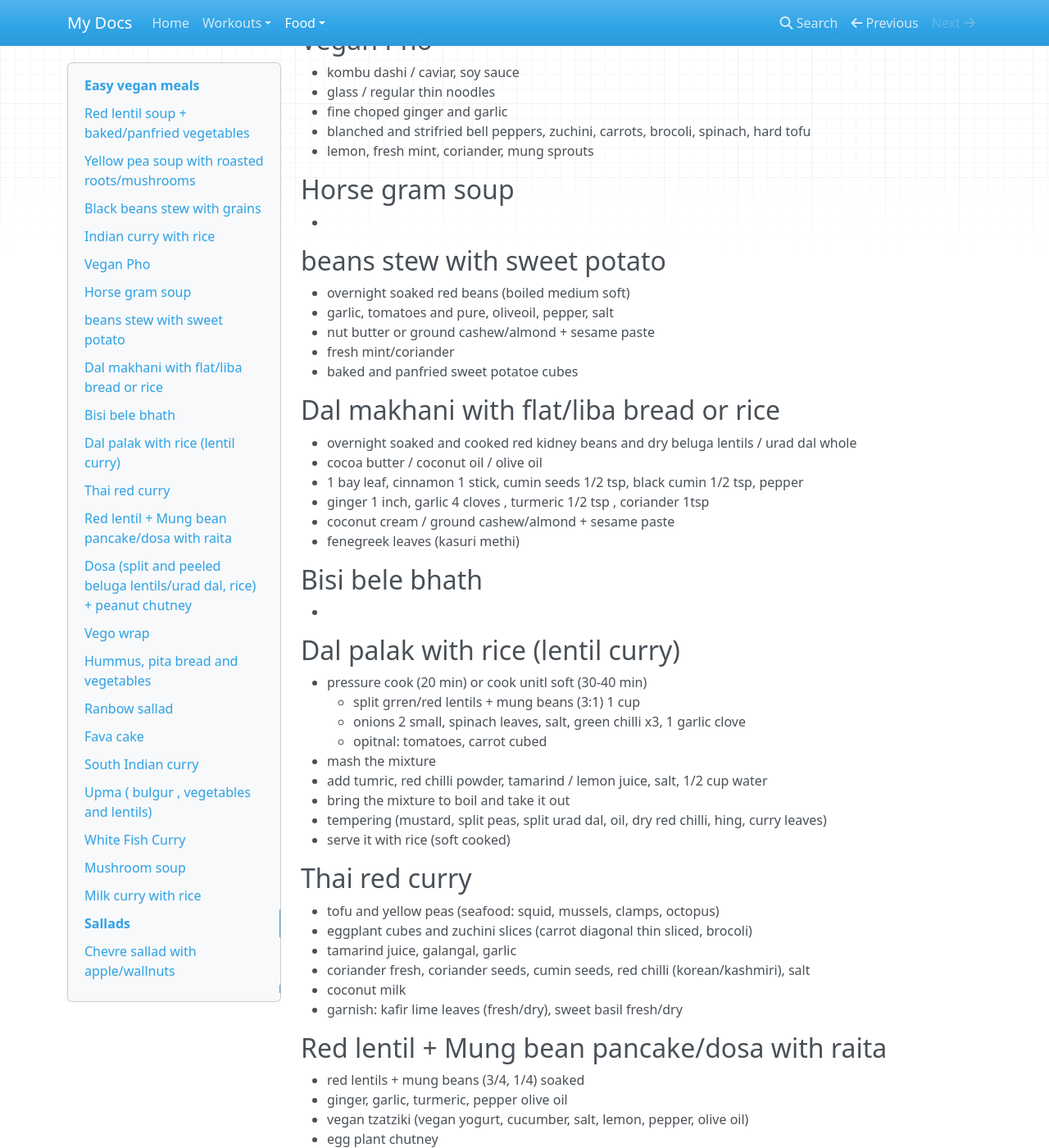
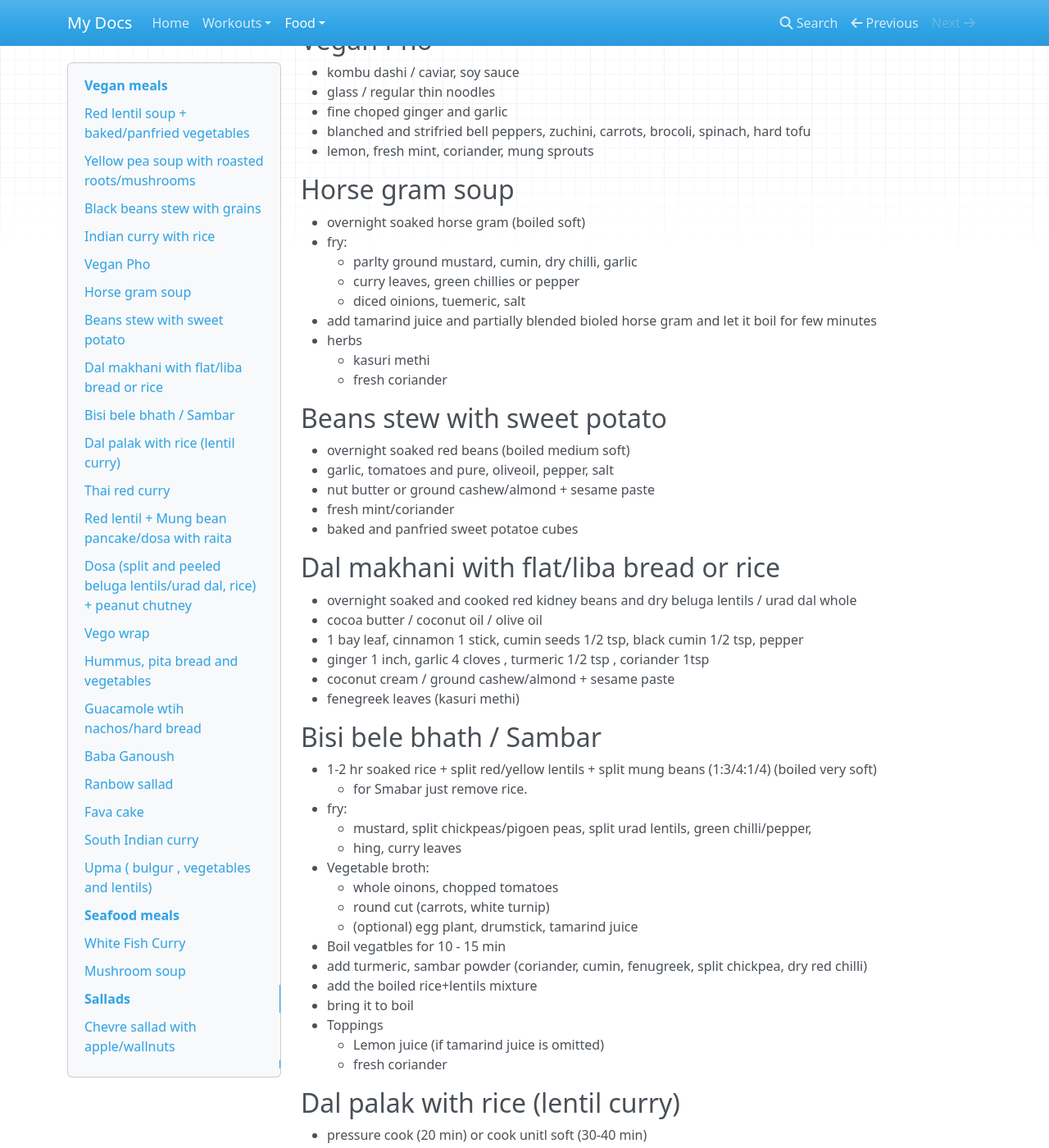
Before and after one commit to sid-kas/ActiveLiving, an MkDocs documentation site: the page built from docs/food/meals.md, in a window 1280 px wide and 1400 px high, scrolled down 930 px. Shown: the whole window at 82% size. Built offline with MkDocs 1.6.1, drawn with Linux system fonts in a browser that asks for light colours; nearby versions of some CDN libraries; some of the changed text lies outside the part shown.

Commit message:
more meals

```diff
--- a/docs/food/meals.md
+++ b/docs/food/meals.md
@@ -1,11 +1,11 @@
-# Easy vegan meals
+# Vegan meals
 
 ## Red lentil soup + baked/panfried vegetables
 - boil split red lentils 1:6 water
 - after 10 min, add garam masala + curry powder boils 5min
 - bake vegetables (potatoes, bell peppers, onions, tomatoes, carrot...)
 - panfried vegetables: carrot match sticks, long cut onions, peppers
-- herbs: coriander, mint, fenugreek leaves
+- herbs: coriander, mint, dry fenugreek leaves
 - our lentil soup on baked vegetables / place panfired veggies on lentil soup
 ## Yellow pea soup with roasted roots/mushrooms
 - overnight soaked yellow peas/chickpeas (boiled very soft)
@@ -39,9 +39,17 @@
 - lemon, fresh mint, coriander, mung sprouts
 
 ## Horse gram soup
--
+- overnight soaked horse gram (boiled soft)
+- fry:
+    - parlty ground mustard, cumin, dry chilli, garlic
+    - curry leaves, green chillies or pepper
+    - diced oinions, tuemeric, salt
+- add tamarind juice and partially blended bioled horse gram and let it boil for few minutes
+- herbs
+    - kasuri methi
+    - fresh coriander
 
-## beans stew with sweet potato
+## Beans stew with sweet potato
 - overnight soaked red beans (boiled medium soft)
 - garlic, tomatoes and pure, oliveoil, pepper, salt
 - nut butter or ground cashew/almond + sesame paste
@@ -56,8 +64,23 @@
 - coconut cream / ground cashew/almond + sesame paste
 - fenegreek leaves (kasuri methi)
 
-## Bisi bele bhath
--
+## Bisi bele bhath / Sambar
+- 1-2 hr soaked rice + split red/yellow lentils + split mung beans (1:3/4:1/4) (boiled very soft)
+    - for Smabar just remove rice.
+- fry:
+    - mustard, split chickpeas/pigoen peas, split urad lentils, green chilli/pepper,
+    - hing, curry leaves
+- Vegetable broth:
+    - whole oinons, chopped tomatoes
+    - round cut (carrots, white turnip)
+    - (optional) egg plant, drumstick, tamarind juice
+- Boil vegatbles for 10 - 15 min
+- add turmeric, sambar powder (coriander, cumin, fenugreek, split chickpea, dry red chilli)
+- add the boiled rice+lentils mixture
+- bring it to boil
+- Toppings
+    - Lemon juice (if tamarind juice is omitted)
+    - fresh coriander
 
 ## Dal palak with rice (lentil curry)
 - pressure cook (20 min) or cook unitl soft (30-40 min)
@@ -69,10 +92,11 @@
 - bring the mixture to boil and take it out
 - tempering (mustard, split peas, split urad dal, oil, dry red chilli, hing, curry leaves)
 - serve it with rice (soft cooked)
+
 ## Thai red curry
 - tofu and yellow peas (seafood: squid, mussels, clamps, octopus)
-- eggplant cubes and zuchini slices (carrot diagonal thin sliced, brocoli)
-- tamarind juice, galangal, garlic
+- eggplant cubes and zuchini slices (carrot diagonal thin sliced or sticks, brocoli)
+- tamarind juice, galangal, garlic (optional: shrimp paste / miso paste)
 - coriander fresh, coriander seeds, cumin seeds, red chilli (korean/kashmiri), salt
 - coconut milk
 - garnish:  kafir lime leaves (fresh/dry), sweet basil fresh/dry
@@ -98,8 +122,7 @@
     - On a heated pan preferably cat iron, pour and spread out the batter thin
     - Add few drops of oil and tilt the pan so the oil spreads
     - Roast till brown and take it out
-
-- peanut chutney
+- Peanut chutney
     - roast peanuts, split chickpeas, green chilli (coconut fresh/dry), 1 tsp oil
     - optinal: add fresh herbs mint, coriander at the end in the hot pan
     - add tamarind / lemon juice
@@ -120,13 +143,31 @@
     - drops of soy sauce, balsamic vinegar/ lemon juice
 - Just roll it up and enjoy
 - Do not over fill;)
+
 ## Hummus, pita bread and vegetables
 - tahini (dry roasted sesame paste)
 - overnight soaked yellow peas/chickpeas/lima beans/white beans (boiled very soft)
+    - optinal: add carrots or beets or any other roots while bioling
 - 1 tsp cumin mix (cumin, coriander, black cumin, fennel seeds 5:1:1:1 dry roasted and powdered)
-- oliveoil, garlic 1 clove, salt, lime juice
-- add ice cubes instead of water while blending
+- oliveoil, garlic 1 clove (powder works as well), salt, lime juice
+- optinal: onion poweder, ground oil based sundried tomatoes, roasted pepper paste
+- add ice cubes / cold water instead of regular water while blending
 
+- Vegetables:
+    - cucumber, grilled tomatoes, sallad leaves, slighly grilled peers
+
+## Guacamole wtih nachos/hard bread
+- Ripe or frozen avacadoes paste or rough mash
+- fine diced:
+    - fresh tomatoes, red onions, peppers
+- cumin (cumin, fennel 3:1), pepper, olive oil, fresh lime, salt
+- optional: black salt
+
+## Baba Ganoush
+- Oven roasted / grilled egg plants shell removed and mashed
+- Blend with:
+    - garlic, tahini, parsley, olive oil
+    - pepper, salt
 ## Ranbow sallad
 - medium size bulgur/couscous (boiled medium soft)
 - red/green lentils (boiled medium soft / bitable)
@@ -142,18 +183,36 @@
 - gets the shape of the bowl:))
 - toppings:
     - dill, thyme, parsley
+
 ## South Indian curry
+- fry split urid dal, split pigeon peas/ chick peas, mustard seeds, cumin seeds in oil till mustard pops
+- add ginger, hing (Asafoetida), curry leaves (fresh/dry), green chilli, salt
+- Stir fry vegetable combos:
+    - Diced onions plus diced (beets or carrots or green beans or brocoli or cauilflower)
+    - Tomatoes plus boiled beans (red, black, black eye, white)
+- Toppings:
+    - grated cococnut
+    - chickpea flour 2-3 spoons
+- herbs
+    - kasuri methi
+    - fresh coriander or mint
 
 ## Upma ( bulgur , vegetables and lentils)
+- fry split urid dal, split pigeon peas/ chick peas, mustard seeds in oil till mustard pops
+- add ginger, hing (Asafoetida), curry leaves (fresh/dry), green chilli, salt
+- diced carrots, choped green beans
+- optional: diced tomatoes, onions, split red lentils
+- water, medium size red/white bulgur (3:1)
+- Once cooked, finish with lemon juice
+- serve with oil roasted peanuts or cashew nuts
 
+# Seafood meals
 
 ## White Fish Curry
 - horizontal cut fish
 
 ## Mushroom soup
 
-
-## Milk curry with rice
 
 
 
```
